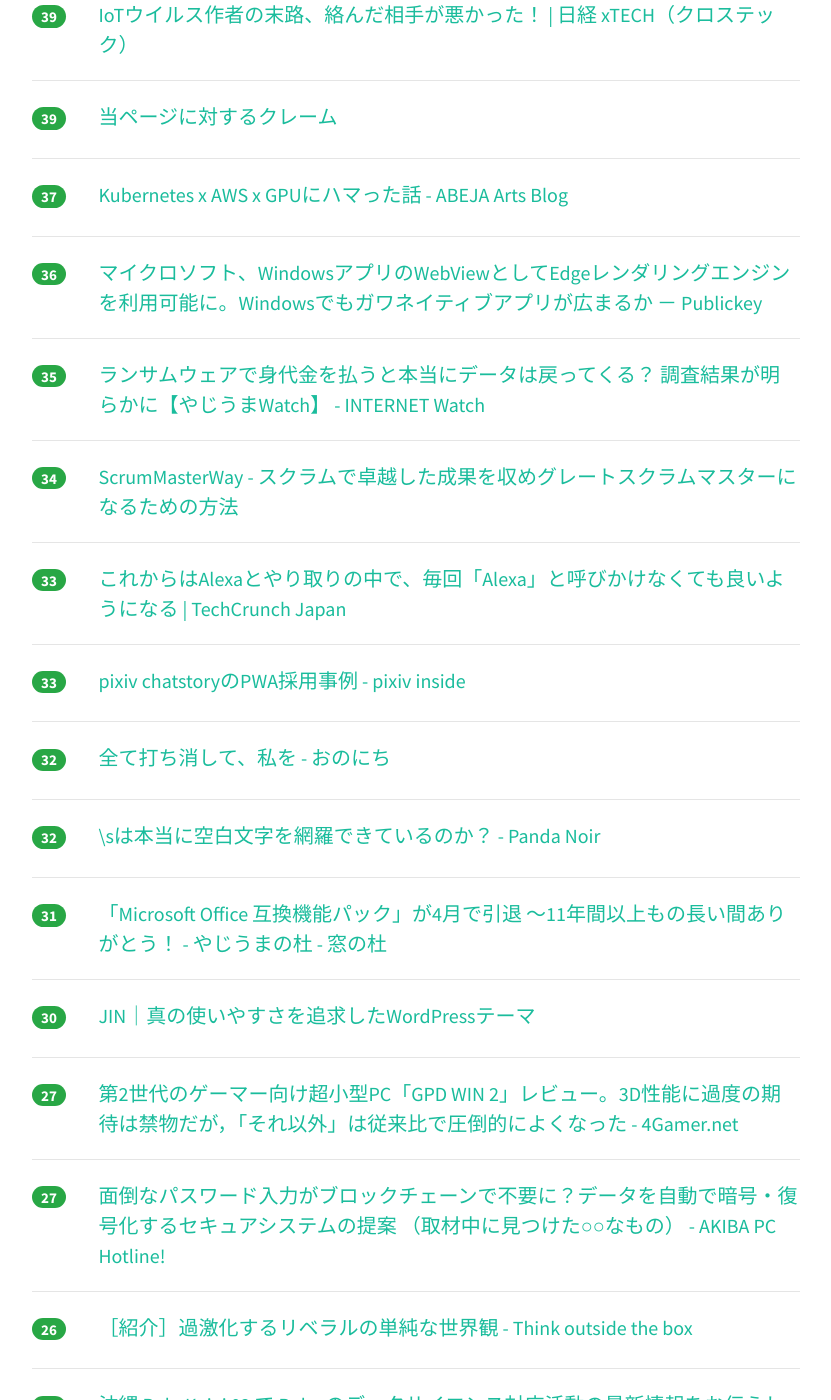
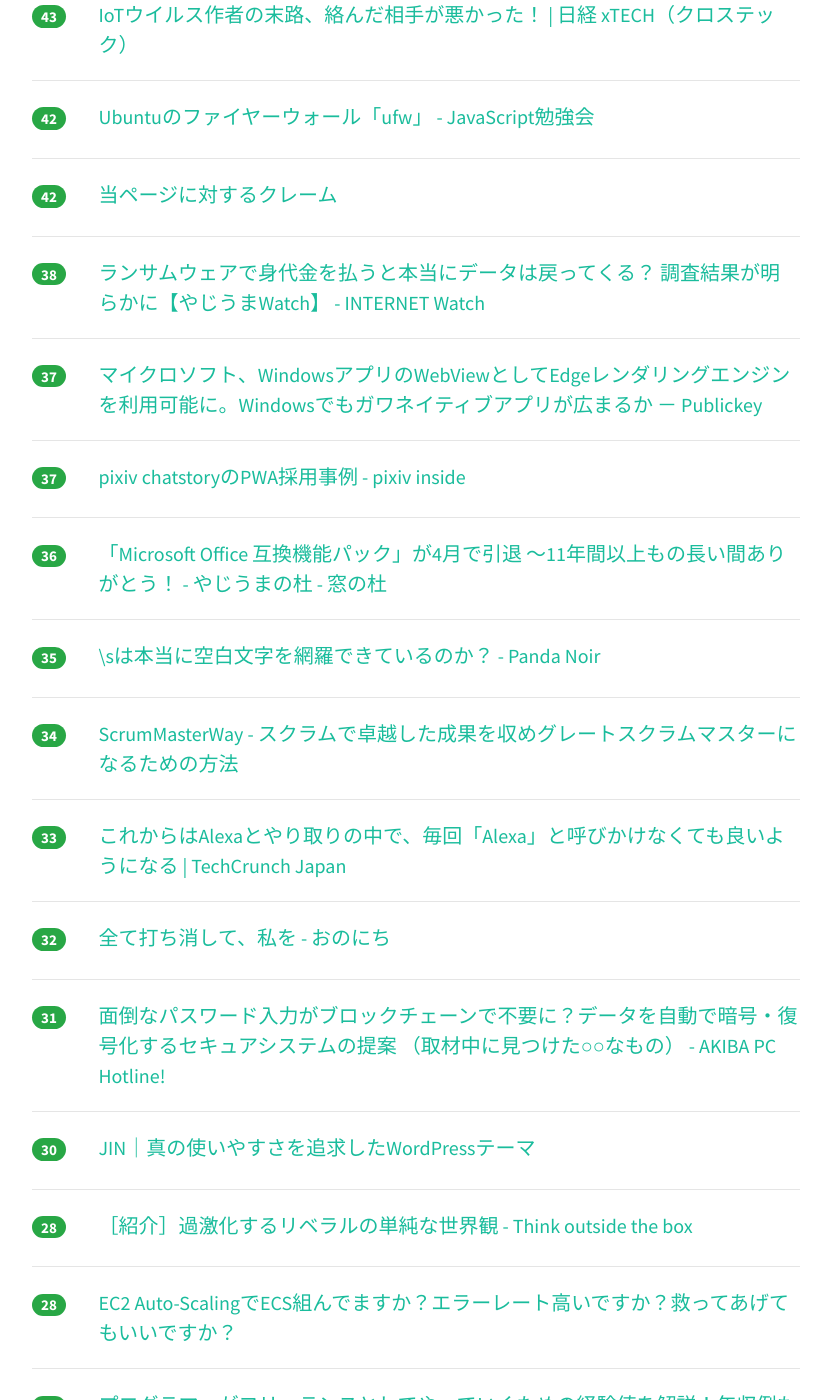
Before and after one commit to yatta47/hatena-matome-site, a Jekyll site: the page built from _posts/2018-03-12-hatena.md, in a window 1280 px wide and 1400 px high, scrolled down 1892 px. Shown: the whole window, without its empty margins (224-1055 px from the left). Built offline with Jekyll 4.4.1, drawn with Linux system fonts in a browser that asks for light colours; nearby versions of some CDN libraries; some of the changed text lies outside the part shown.

Commit message:
Updated 2018-03-12

```diff
--- a/_posts/2018-03-12-hatena.md
+++ b/_posts/2018-03-12-hatena.md
@@ -1,69 +1,79 @@
 ---
 layout: post
 title:  "2018-03-12 はてぶIT"
-date:   2018-03-12 20:02:21
+date:   2018-03-12 21:03:26
 tags: [it-hotentry]
 ---
-49 件のデータあり
+52 件のデータあり
 
 <hr><div class="row">
-<div class="col-1"><span class="badge badge-pill badge-success h2">376</span></div>
+<div class="col-1"><span class="badge badge-pill badge-success h2">473</span></div>
 <div class="col-11"><a href='https://speakerdeck.com/tinbotu/wi-fizai-ru-men-jian-enaidian-bo-wozhi-shi-dejian-ba-ku' target='_blank'>Wi-Fi再入門〜見えない電波を知識で見抜く // Speaker Deck</a></div>
 </div>
 <hr>
 <div class="row">
-<div class="col-1"><span class="badge badge-pill badge-success h2">225</span></div>
+<div class="col-1"><span class="badge badge-pill badge-success h2">242</span></div>
+<div class="col-11"><a href='http://ascii.jp/elem/000/001/609/1609599/' target='_blank'>ASCII.jp：人はなぜキーボードを自作するのか？　“キーボー道”への誘い (1/6)｜KTUの自作キーボー道</a></div>
+</div>
+<hr>
+<div class="row">
+<div class="col-1"><span class="badge badge-pill badge-success h2">230</span></div>
 <div class="col-11"><a href='http://hokoxjouhou.blog105.fc2.com/blog-entry-1129.html' target='_blank'>電子書籍の不満と解決への提言 - 情報管理LOG</a></div>
 </div>
 <hr>
 <div class="row">
-<div class="col-1"><span class="badge badge-pill badge-success h2">196</span></div>
-<div class="col-11"><a href='http://ascii.jp/elem/000/001/609/1609599/' target='_blank'>ASCII.jp：人はなぜキーボードを自作するのか？　“キーボー道”への誘い (1/6)｜KTUの自作キーボー道</a></div>
-</div>
-<hr>
-<div class="row">
-<div class="col-1"><span class="badge badge-pill badge-success h2">188</span></div>
+<div class="col-1"><span class="badge badge-pill badge-success h2">193</span></div>
 <div class="col-11"><a href='https://headlines.yahoo.co.jp/article?a=20180312-00034661-biz_plus-bus_all' target='_blank'>ツイッター限界説　広告収入が伸びない「致命的な弱点」とは （ビジネス＋IT） - Yahoo!ニュース</a></div>
 </div>
 <hr>
 <div class="row">
-<div class="col-1"><span class="badge badge-pill badge-success h2">182</span></div>
+<div class="col-1"><span class="badge badge-pill badge-success h2">186</span></div>
 <div class="col-11"><a href='http://www.publickey1.jp/blog/18/windows_10apiwindows_mlwindows.html' target='_blank'>マイクロソフト、Windows 10に機械学習の実行環境とAPIを備えた「Windows ML」搭載へ。Windowsを学習済みモデルの実行プラットフォームに － Publickey</a></div>
 </div>
 <hr>
 <div class="row">
-<div class="col-1"><span class="badge badge-pill badge-success h2">145</span></div>
+<div class="col-1"><span class="badge badge-pill badge-success h2">152</span></div>
 <div class="col-11"><a href='https://gigazine.net/news/20180312-broccoli-tree/' target='_blank'>SNSで写真を共有することの影響力と恐怖を語る「ブロッコリーの木」 - GIGAZINE</a></div>
 </div>
 <hr>
 <div class="row">
-<div class="col-1"><span class="badge badge-pill badge-success h2">136</span></div>
+<div class="col-1"><span class="badge badge-pill badge-success h2">152</span></div>
+<div class="col-11"><a href='https://anond.hatelabo.jp/20180312144930' target='_blank'>自己皇帝感をどうやって身に付けるか</a></div>
+</div>
+<hr>
+<div class="row">
+<div class="col-1"><span class="badge badge-pill badge-success h2">149</span></div>
 <div class="col-11"><a href='https://speakerdeck.com/pottava/container-security-20180310' target='_blank'>コンテナを守る技術2018/container-security-20180310 // Speaker Deck</a></div>
 </div>
 <hr>
 <div class="row">
-<div class="col-1"><span class="badge badge-pill badge-success h2">118</span></div>
+<div class="col-1"><span class="badge badge-pill badge-success h2">136</span></div>
 <div class="col-11"><a href='http://sakaik.hateblo.jp/entry/20180311/epson_cashback_campaign' target='_blank'>エプソンのキャッシュバックキャンペーンでキャッシュバックされなかったお話 - sakaikの日々雑感～(T)編</a></div>
 </div>
 <hr>
 <div class="row">
-<div class="col-1"><span class="badge badge-pill badge-success h2">114</span></div>
-<div class="col-11"><a href='https://anond.hatelabo.jp/20180312144930' target='_blank'>自己皇帝感をどうやって身に付けるか</a></div>
-</div>
-<hr>
-<div class="row">
-<div class="col-1"><span class="badge badge-pill badge-success h2">100</span></div>
+<div class="col-1"><span class="badge badge-pill badge-success h2">105</span></div>
 <div class="col-11"><a href='https://anond.hatelabo.jp/20180311231447' target='_blank'>「漫画村で読みました」→NG 「図書館で読みました」→OK</a></div>
 </div>
 <hr>
 <div class="row">
-<div class="col-1"><span class="badge badge-pill badge-success h2">95</span></div>
+<div class="col-1"><span class="badge badge-pill badge-success h2">99</span></div>
 <div class="col-11"><a href='https://turingcomplete.fm/9' target='_blank'>9. 東大CPU実験で自作CPUにUnixを移植した話 (ぬるぽへ)</a></div>
+</div>
+<hr>
+<div class="row">
+<div class="col-1"><span class="badge badge-pill badge-success h2">55</span></div>
+<div class="col-11"><a href='https://gigazine.net/news/20180312-neural-network-interpretability/' target='_blank'>ニューラルネットワークはどのように画像を理解しているのか - GIGAZINE</a></div>
 </div>
 <hr>
 <div class="row">
 <div class="col-1"><span class="badge badge-pill badge-success h2">53</span></div>
 <div class="col-11"><a href='http://aoe-tk.hatenablog.com/entry/2018/03/11/203708' target='_blank'>Java Client Roadmap Updateによせて (前編) - AOEの日記</a></div>
+</div>
+<hr>
+<div class="row">
+<div class="col-1"><span class="badge badge-pill badge-success h2">51</span></div>
+<div class="col-11"><a href='https://forest.watch.impress.co.jp/docs/news/1111067.html' target='_blank'>仮想通貨の採掘を秘密裏に行うツールをバンドルした「oCam」を窓の杜で収録中止 - 窓の杜</a></div>
 </div>
 <hr>
 <div class="row">
@@ -78,42 +88,47 @@ tags: [it-hotentry]
 <hr>
 <div class="row">
 <div class="col-1"><span class="badge badge-pill badge-success h2">44</span></div>
-<div class="col-11"><a href='https://gigazine.net/news/20180312-neural-network-interpretability/' target='_blank'>ニューラルネットワークはどのように画像を理解しているのか - GIGAZINE</a></div>
+<div class="col-11"><a href='http://tech-blog.abeja.asia/entry/kubernetesxawsxgpu' target='_blank'>Kubernetes x AWS x GPUにハマった話 - ABEJA Arts Blog</a></div>
 </div>
 <hr>
 <div class="row">
 <div class="col-1"><span class="badge badge-pill badge-success h2">43</span></div>
-<div class="col-11"><a href='https://forest.watch.impress.co.jp/docs/news/1111067.html' target='_blank'>仮想通貨の採掘を秘密裏に行うツールをバンドルした「oCam」を窓の杜で収録中止 - 窓の杜</a></div>
+<div class="col-11"><a href='http://tech.nikkeibp.co.jp/atcl/nxt/column/18/00139/030600007/' target='_blank'>IoTウイルス作者の末路、絡んだ相手が悪かった！ | 日経 xTECH（クロステック）</a></div>
 </div>
 <hr>
 <div class="row">
-<div class="col-1"><span class="badge badge-pill badge-success h2">41</span></div>
+<div class="col-1"><span class="badge badge-pill badge-success h2">42</span></div>
 <div class="col-11"><a href='http://jsstudy.hatenablog.com/entry/ufw_firewall-of-Ubuntu' target='_blank'>Ubuntuのファイヤーウォール「ufw」 - JavaScript勉強会</a></div>
 </div>
 <hr>
 <div class="row">
-<div class="col-1"><span class="badge badge-pill badge-success h2">39</span></div>
-<div class="col-11"><a href='http://tech.nikkeibp.co.jp/atcl/nxt/column/18/00139/030600007/' target='_blank'>IoTウイルス作者の末路、絡んだ相手が悪かった！ | 日経 xTECH（クロステック）</a></div>
-</div>
-<hr>
-<div class="row">
-<div class="col-1"><span class="badge badge-pill badge-success h2">39</span></div>
+<div class="col-1"><span class="badge badge-pill badge-success h2">42</span></div>
 <div class="col-11"><a href='http://www.cml-office.org/atom11archive/wwatch/claim/claim1.html' target='_blank'>当ページに対するクレーム</a></div>
 </div>
 <hr>
 <div class="row">
+<div class="col-1"><span class="badge badge-pill badge-success h2">38</span></div>
+<div class="col-11"><a href='https://internet.watch.impress.co.jp/docs/yajiuma/1110904.html' target='_blank'>ランサムウェアで身代金を払うと本当にデータは戻ってくる？ 調査結果が明らかに【やじうまWatch】 - INTERNET Watch</a></div>
+</div>
+<hr>
+<div class="row">
 <div class="col-1"><span class="badge badge-pill badge-success h2">37</span></div>
-<div class="col-11"><a href='http://tech-blog.abeja.asia/entry/kubernetesxawsxgpu' target='_blank'>Kubernetes x AWS x GPUにハマった話 - ABEJA Arts Blog</a></div>
+<div class="col-11"><a href='http://www.publickey1.jp/blog/18/windowswebviewedgewindows.html' target='_blank'>マイクロソフト、WindowsアプリのWebViewとしてEdgeレンダリングエンジンを利用可能に。Windowsでもガワネイティブアプリが広まるか － Publickey</a></div>
+</div>
+<hr>
+<div class="row">
+<div class="col-1"><span class="badge badge-pill badge-success h2">37</span></div>
+<div class="col-11"><a href='https://inside.pixiv.blog/ikasoumen/3513' target='_blank'>pixiv chatstoryのPWA採用事例 - pixiv inside</a></div>
 </div>
 <hr>
 <div class="row">
 <div class="col-1"><span class="badge badge-pill badge-success h2">36</span></div>
-<div class="col-11"><a href='http://www.publickey1.jp/blog/18/windowswebviewedgewindows.html' target='_blank'>マイクロソフト、WindowsアプリのWebViewとしてEdgeレンダリングエンジンを利用可能に。Windowsでもガワネイティブアプリが広まるか － Publickey</a></div>
+<div class="col-11"><a href='https://forest.watch.impress.co.jp/docs/serial/yajiuma/1110841.html' target='_blank'>「Microsoft Office 互換機能パック」が4月で引退 ～11年間以上もの長い間ありがとう！ - やじうまの杜 - 窓の杜</a></div>
 </div>
 <hr>
 <div class="row">
 <div class="col-1"><span class="badge badge-pill badge-success h2">35</span></div>
-<div class="col-11"><a href='https://internet.watch.impress.co.jp/docs/yajiuma/1110904.html' target='_blank'>ランサムウェアで身代金を払うと本当にデータは戻ってくる？ 調査結果が明らかに【やじうまWatch】 - INTERNET Watch</a></div>
+<div class="col-11"><a href='http://www.pandanoir.info/entry/2018/03/11/193000' target='_blank'>\sは本当に空白文字を網羅できているのか？ - Panda Noir</a></div>
 </div>
 <hr>
 <div class="row">
@@ -127,23 +142,13 @@ tags: [it-hotentry]
 </div>
 <hr>
 <div class="row">
-<div class="col-1"><span class="badge badge-pill badge-success h2">33</span></div>
-<div class="col-11"><a href='https://inside.pixiv.blog/ikasoumen/3513' target='_blank'>pixiv chatstoryのPWA採用事例 - pixiv inside</a></div>
-</div>
-<hr>
-<div class="row">
 <div class="col-1"><span class="badge badge-pill badge-success h2">32</span></div>
 <div class="col-11"><a href='http://yutoma233.hatenablog.com/entry/2018/03/11/210917' target='_blank'>全て打ち消して、私を - おのにち</a></div>
 </div>
 <hr>
 <div class="row">
-<div class="col-1"><span class="badge badge-pill badge-success h2">32</span></div>
-<div class="col-11"><a href='http://www.pandanoir.info/entry/2018/03/11/193000' target='_blank'>\sは本当に空白文字を網羅できているのか？ - Panda Noir</a></div>
-</div>
-<hr>
-<div class="row">
 <div class="col-1"><span class="badge badge-pill badge-success h2">31</span></div>
-<div class="col-11"><a href='https://forest.watch.impress.co.jp/docs/serial/yajiuma/1110841.html' target='_blank'>「Microsoft Office 互換機能パック」が4月で引退 ～11年間以上もの長い間ありがとう！ - やじうまの杜 - 窓の杜</a></div>
+<div class="col-11"><a href='https://akiba-pc.watch.impress.co.jp/docs/wakiba/find/1110603.html' target='_blank'>面倒なパスワード入力がブロックチェーンで不要に？データを自動で暗号・復号化するセキュアシステムの提案 （取材中に見つけた○○なもの） - AKIBA PC Hotline!</a></div>
 </div>
 <hr>
 <div class="row">
@@ -152,22 +157,27 @@ tags: [it-hotentry]
 </div>
 <hr>
 <div class="row">
+<div class="col-1"><span class="badge badge-pill badge-success h2">28</span></div>
+<div class="col-11"><a href='http://totb.hatenablog.com/entry/2018/03/12/000439' target='_blank'>［紹介］過激化するリベラルの単純な世界観 - Think outside the box</a></div>
+</div>
+<hr>
+<div class="row">
+<div class="col-1"><span class="badge badge-pill badge-success h2">28</span></div>
+<div class="col-11"><a href='https://developers.cyberagent.co.jp/blog/archives/14664/' target='_blank'>EC2 Auto-ScalingでECS組んでますか？エラーレート高いですか？救ってあげてもいいですか？</a></div>
+</div>
+<hr>
+<div class="row">
+<div class="col-1"><span class="badge badge-pill badge-success h2">28</span></div>
+<div class="col-11"><a href='https://freelance.potepan.com/blogs/4216.html' target='_blank'>プログラマーがフリーランスとしてやっていくための経験値を解説！年収例も公開！【ポテパンフリーランス】</a></div>
+</div>
+<hr>
+<div class="row">
 <div class="col-1"><span class="badge badge-pill badge-success h2">27</span></div>
 <div class="col-11"><a href='http://www.4gamer.net/games/409/G040961/20180310006/' target='_blank'>第2世代のゲーマー向け超小型PC「GPD WIN 2」レビュー。3D性能に過度の期待は禁物だが，「それ以外」は従来比で圧倒的によくなった - 4Gamer.net</a></div>
 </div>
 <hr>
 <div class="row">
-<div class="col-1"><span class="badge badge-pill badge-success h2">27</span></div>
-<div class="col-11"><a href='https://akiba-pc.watch.impress.co.jp/docs/wakiba/find/1110603.html' target='_blank'>面倒なパスワード入力がブロックチェーンで不要に？データを自動で暗号・復号化するセキュアシステムの提案 （取材中に見つけた○○なもの） - AKIBA PC Hotline!</a></div>
-</div>
-<hr>
-<div class="row">
 <div class="col-1"><span class="badge badge-pill badge-success h2">26</span></div>
-<div class="col-11"><a href='http://totb.hatenablog.com/entry/2018/03/12/000439' target='_blank'>［紹介］過激化するリベラルの単純な世界観 - Think outside the box</a></div>
-</div>
-<hr>
-<div class="row">
-<div class="col-1"><span class="badge badge-pill badge-success h2">24</span></div>
 <div class="col-11"><a href='http://tech.speee.jp/entry/2018/03/12/090329' target='_blank'>沖縄 RubyKaigi 02 で Ruby のデータサイエンス対応活動の最新情報をお伝えして来ました - Speee DEVELOPER BLOG</a></div>
 </div>
 <hr>
@@ -182,23 +192,18 @@ tags: [it-hotentry]
 </div>
 <hr>
 <div class="row">
-<div class="col-1"><span class="badge badge-pill badge-success h2">22</span></div>
-<div class="col-11"><a href='https://developers.cyberagent.co.jp/blog/archives/14664/' target='_blank'>EC2 Auto-ScalingでECS組んでますか？エラーレート高いですか？救ってあげてもいいですか？</a></div>
-</div>
-<hr>
-<div class="row">
-<div class="col-1"><span class="badge badge-pill badge-success h2">22</span></div>
-<div class="col-11"><a href='https://freelance.potepan.com/blogs/4216.html' target='_blank'>プログラマーがフリーランスとしてやっていくための経験値を解説！年収例も公開！【ポテパンフリーランス】</a></div>
-</div>
-<hr>
-<div class="row">
 <div class="col-1"><span class="badge badge-pill badge-success h2">21</span></div>
 <div class="col-11"><a href='https://gigazine.net/news/20180311-opentable-infuriates-restaurants-with-fake-reservations/' target='_blank'>レストラン予約サービスがライバルサービスでレストランの空予約する迷惑行為を繰り返していたことが発覚 - GIGAZINE</a></div>
 </div>
 <hr>
 <div class="row">
-<div class="col-1"><span class="badge badge-pill badge-success h2">19</span></div>
+<div class="col-1"><span class="badge badge-pill badge-success h2">21</span></div>
 <div class="col-11"><a href='http://karaage.hatenadiary.jp/entry/2018/03/12/073000' target='_blank'>Open3D+ROS+Pythonで3次元画像処理を楽々プロトタイピング - karaage. [からあげ]</a></div>
+</div>
+<hr>
+<div class="row">
+<div class="col-1"><span class="badge badge-pill badge-success h2">20</span></div>
+<div class="col-11"><a href='https://qiita.com/mstssk/items/8759c71f328cab802670' target='_blank'>npm ciを使おう あるいはより速く - Qiita</a></div>
 </div>
 <hr>
 <div class="row">
@@ -207,13 +212,18 @@ tags: [it-hotentry]
 </div>
 <hr>
 <div class="row">
-<div class="col-1"><span class="badge badge-pill badge-success h2">17</span></div>
-<div class="col-11"><a href='https://coliss.com/articles/freebies/free-font-which-cannot-read.html' target='_blank'>ヒエログリフ・トンパ文字・ルーン文字など、普通の人にはちょっと読めないフリーフォントのまとめ | コリス</a></div>
+<div class="col-1"><span class="badge badge-pill badge-success h2">18</span></div>
+<div class="col-11"><a href='https://qiita.com/mr_word_wide/items/28cba0409675739e9917' target='_blank'>アクセス解析担当が必ずやってるGoogleAnalytics設定のまとめ【2018年版】 - Qiita</a></div>
+</div>
+<hr>
+<div class="row">
+<div class="col-1"><span class="badge badge-pill badge-success h2">18</span></div>
+<div class="col-11"><a href='https://speakerdeck.com/mumoshu/kubernetes-on-aws-in-2018-for-startups' target='_blank'>Kubernetes on AWS in 2018 (For startups) // Speaker Deck</a></div>
 </div>
 <hr>
 <div class="row">
 <div class="col-1"><span class="badge badge-pill badge-success h2">17</span></div>
-<div class="col-11"><a href='https://qiita.com/mstssk/items/8759c71f328cab802670' target='_blank'>npm ciを使おう あるいはより速く - Qiita</a></div>
+<div class="col-11"><a href='https://coliss.com/articles/freebies/free-font-which-cannot-read.html' target='_blank'>ヒエログリフ・トンパ文字・ルーン文字など、普通の人にはちょっと読めないフリーフォントのまとめ | コリス</a></div>
 </div>
 <hr>
 <div class="row">
@@ -228,7 +238,17 @@ tags: [it-hotentry]
 <hr>
 <div class="row">
 <div class="col-1"><span class="badge badge-pill badge-success h2">16</span></div>
+<div class="col-11"><a href='http://www.itmedia.co.jp/enterprise/articles/1803/12/news050.html' target='_blank'>「ビットコインをよこせ」　人型ロボットがランサムウェアに感染すると……？ - ITmedia エンタープライズ</a></div>
+</div>
+<hr>
+<div class="row">
+<div class="col-1"><span class="badge badge-pill badge-success h2">16</span></div>
 <div class="col-11"><a href='http://blog.minimal-green.com/entry/haruni' target='_blank'>春らしいピンクグラデーションのはてなブログテーマ「Haruni」を投稿しました - Minimal Green</a></div>
+</div>
+<hr>
+<div class="row">
+<div class="col-1"><span class="badge badge-pill badge-success h2">16</span></div>
+<div class="col-11"><a href='https://anond.hatelabo.jp/20180312125435' target='_blank'>たまには有名増田ブクマカばかりじゃなくルーキーにも注目しようぜ</a></div>
 </div>
 <hr>
 <div class="row">
@@ -242,11 +262,6 @@ tags: [it-hotentry]
 </div>
 <hr>
 <div class="row">
-<div class="col-1"><span class="badge badge-pill badge-success h2">14</span></div>
-<div class="col-11"><a href='http://www.itmedia.co.jp/enterprise/articles/1803/12/news050.html' target='_blank'>「ビットコインをよこせ」　人型ロボットがランサムウェアに感染すると……？ - ITmedia エンタープライズ</a></div>
-</div>
-<hr>
-<div class="row">
 <div class="col-1"><span class="badge badge-pill badge-success h2">12</span></div>
 <div class="col-11"><a href='https://pc.watch.impress.co.jp/docs/column/hothot/1110796.html' target='_blank'>【Hothotレビュー】HDR対応WQHD液晶のモバイルノート「ThinkPad X1 Carbon」 - PC Watch</a></div>
 </div>
```
